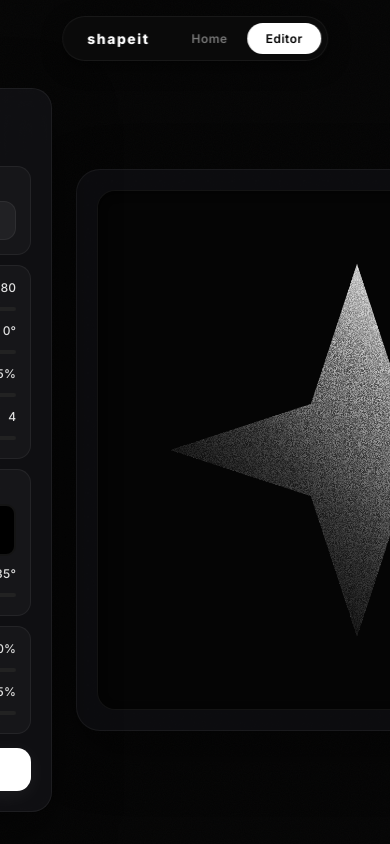
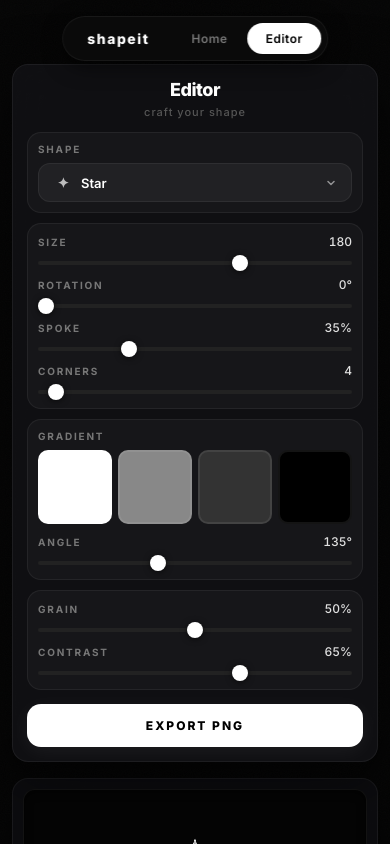
Before and after one commit to Leonxlnx/shapeit, a Next.js app: page /editor in a window 390 px wide. Shown: the top 844 px of the page. Built offline with nearby package versions, Linux system fonts and the light colour scheme.

Commit message:
fix: sidebar left + y-centered, canvas flex-fills, responsive breakpoints

```diff
--- a/src/app/editor/page.module.css
+++ b/src/app/editor/page.module.css
@@ -1,32 +1,29 @@
 .layout {
     display: flex;
     align-items: center;
-    justify-content: center;
     height: 100vh;
     overflow: hidden;
     position: relative;
     z-index: 1;
-    padding-top: 56px;
-    gap: 24px;
+    padding: 56px 16px 16px 16px;
+    gap: 16px;
 }
 
 /* ── Sidebar ─────────────────────────────────────────── */
 .sidebar {
-    width: 300px;
-    min-width: 300px;
+    width: 280px;
+    min-width: 280px;
     background: rgba(18, 18, 22, 0.85);
     backdrop-filter: blur(24px);
     -webkit-backdrop-filter: blur(24px);
     border: 1px solid var(--border);
     border-radius: 20px;
     padding: 20px;
-    padding-top: 24px;
     display: flex;
     flex-direction: column;
     gap: 10px;
     overflow-y: auto;
     z-index: 10;
-    margin: 0;
     box-shadow: 0 20px 60px rgba(0, 0, 0, 0.5);
     max-height: calc(100vh - 90px);
 }
@@ -326,24 +323,16 @@
 
 /* ── Preview Area ────────────────────────────────────── */
 .preview {
+    flex: 1;
     display: flex;
     justify-content: center;
     align-items: center;
     position: relative;
-}
-
-.preview::before {
-    content: '';
-    position: absolute;
-    inset: 0;
-    background-image:
-        radial-gradient(circle, rgba(255, 255, 255, 0.015) 1px, transparent 1px);
-    background-size: 24px 24px;
-    pointer-events: none;
+    min-width: 0;
 }
 
 .canvasFrame {
-    padding: 20px;
+    padding: 16px;
     background: rgba(18, 18, 22, 0.6);
     border-radius: 24px;
     box-shadow: 0 20px 60px rgba(0, 0, 0, 0.4);
@@ -356,7 +345,61 @@
     border-radius: 18px;
     box-shadow: inset 0 2px 8px rgba(0, 0, 0, 0.5);
     border: 1px solid var(--border);
-    width: 520px;
-    height: 520px;
+    width: min(520px, calc(100vw - 380px));
+    height: min(520px, calc(100vw - 380px));
+    max-height: calc(100vh - 140px);
     display: block;
 }
+
+/* ── Responsive ──────────────────────────────────────── */
+@media (max-width: 900px) {
+    .layout {
+        flex-direction: column;
+        align-items: stretch;
+        padding: 64px 12px 12px 12px;
+        overflow-y: auto;
+        height: auto;
+        min-height: 100vh;
+    }
+
+    .sidebar {
+        width: 100%;
+        min-width: unset;
+        max-height: none;
+        border-radius: 16px;
+    }
+
+    .preview {
+        flex: none;
+    }
+
+    .canvasFrame {
+        width: 100%;
+    }
+
+    .canvas {
+        width: 100%;
+        height: auto;
+        aspect-ratio: 1;
+        max-height: none;
+    }
+}
+
+@media (max-width: 500px) {
+    .sidebar {
+        padding: 14px;
+    }
+
+    .section {
+        padding: 10px;
+    }
+
+    .canvasFrame {
+        padding: 10px;
+        border-radius: 16px;
+    }
+
+    .canvas {
+        border-radius: 12px;
+    }
+}
```
